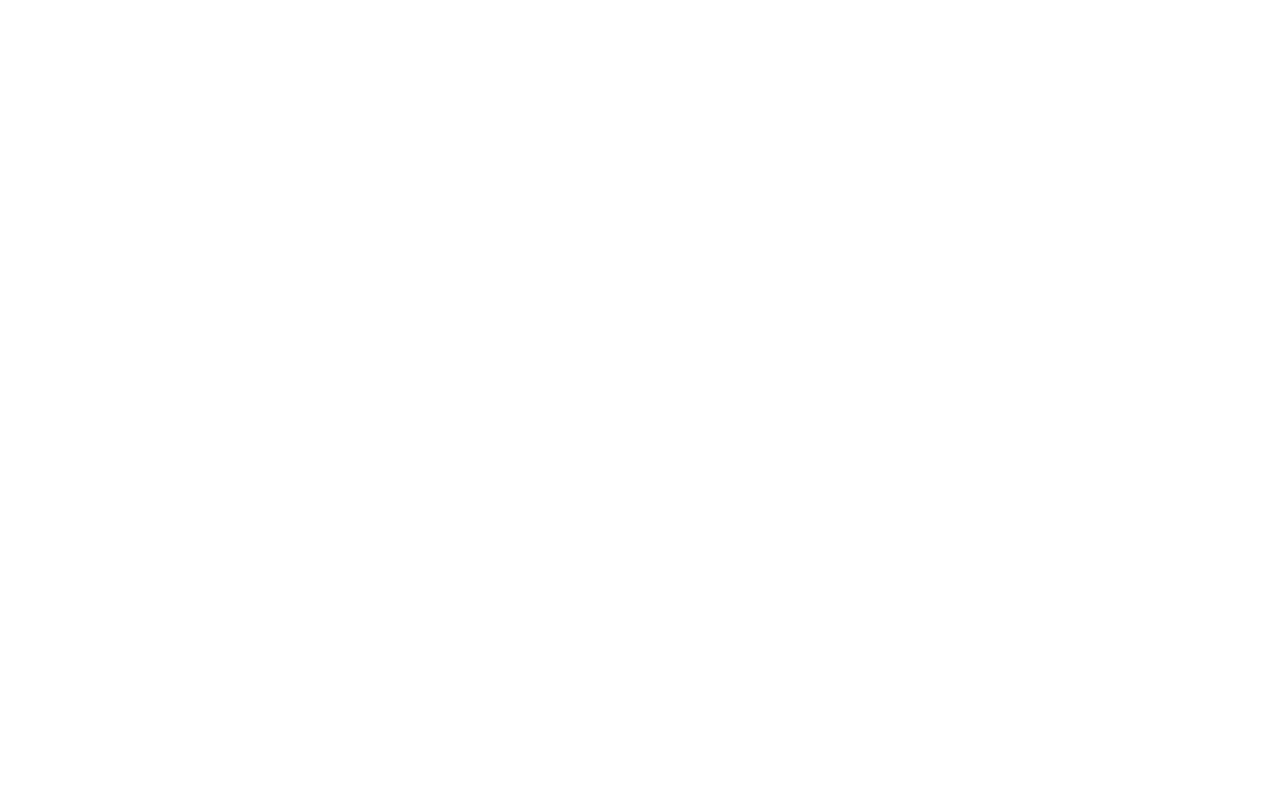
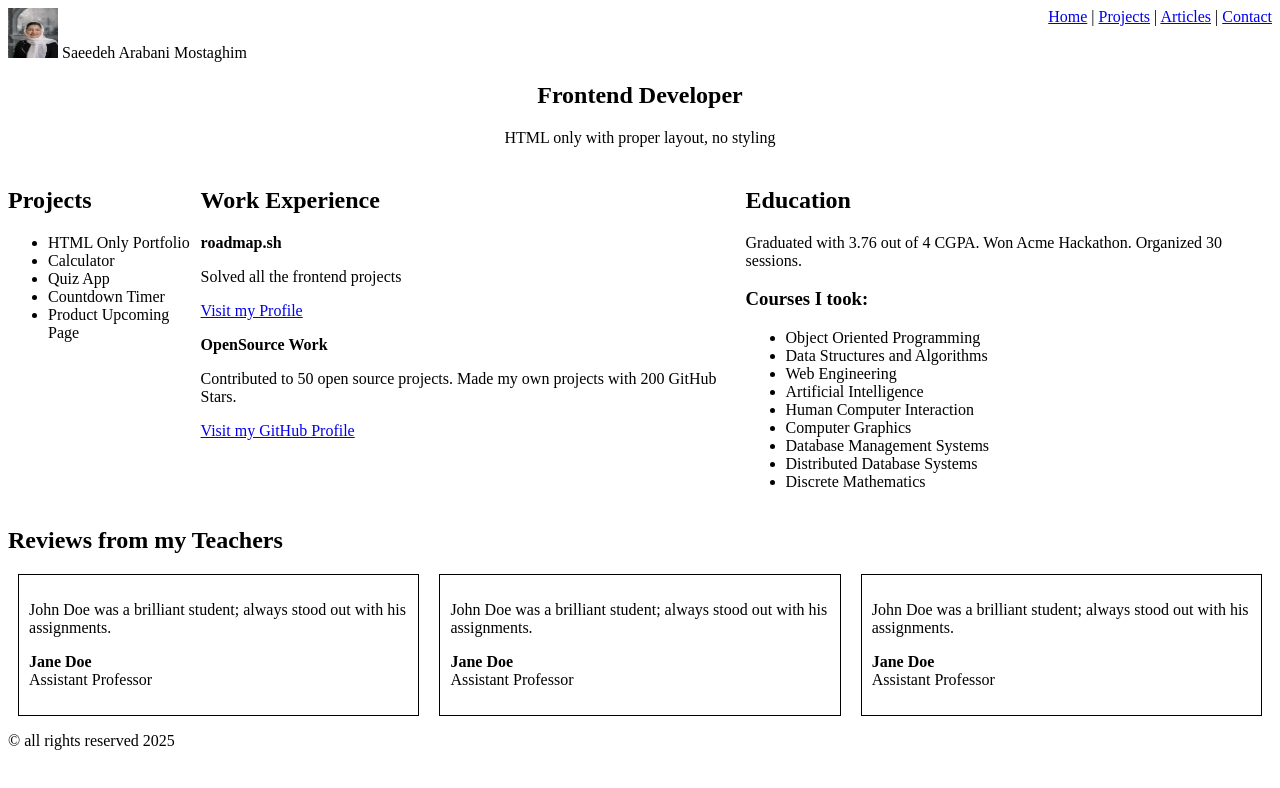
Before and after one commit to SaeedehArabani/RoadMapFront, a plain HTML site: page Basic HTML Website/index.html in a window 1280 px wide. Drawn offline with Linux system fonts and the light colour scheme.

Commit message:
latest changes

```diff
--- a/Basic HTML Website/index.html
+++ b/Basic HTML Website/index.html
@@ -1,10 +1,133 @@
 <!DOCTYPE html>
-<head>
-    <meta charset="UTF-8" />
-    <meta property="og:description" content="learn how to start as a frontend developer to create a basic html file step by step" />
+<head lang="en">
+  <meta charset="UTF-8" />
+  <meta
+    property="og:description"
+    content="learn how to start as a frontend developer to create a basic html file step by step"
+  />
+  <meta property="og:title" content="Frontend Developer Portfolio" />
+  <meta
+    property="og:keywords"
+    content="HTML, CSS, Basic HTML Website, Saedeh Arabani, Saeedeh Arabani Mostaghim, frontend developer, beginner, mid level"
+  />
+  <meta property="og:author" content="Saeedeh Arabani Mostaghim" />
+  <meta
+    property="og:viewport"
+    content="width=device-width, initial-scale=1.0"
+  />
+  <meta
+    property="og:url"
+    content="https://www.linkedin.com/in/saeedeh-arabani/"
+  />
+  <meta property="og:updated_time" content="2024-09-11T00:00:00Z" />
+  <title>Frontend Developer Portfolio</title>
 </head>
 <body>
-    <section class="projects" >
+  <header>
+    <div style="float: left">
+      <img
+        style="width: 50px; height: 50px; background-color: black"
+        src="assets/profile.jpg"
+      />
+      <span>Saeedeh Arabani Mostaghim</span>
+    </div>
+    <nav style="float: right">
+      <a href="index.html">Home</a> | <a href="projects.html">Projects</a> |
+      <a href="articles.html">Articles</a> |
+      <a href="contact.html">Contact</a>
+    </nav>
+    <div style="clear: both"></div>
+  </header>
 
-    </section>
+  <!-- Main Title -->
+  <section style="text-align: center; margin-top: 20px">
+    <h1>Frontend Developer</h1>
+    <p>HTML only with proper layout, no styling</p>
+  </section>
+
+  <!-- Main Content Section -->
+  <section
+    style="display: flex; justify-content: space-around; margin-top: 20px"
+  >
+    <!-- Projects -->
+    <div>
+      <h2>Projects</h2>
+      <ul>
+        <li>HTML Only Portfolio</li>
+        <li>Calculator</li>
+        <li>Quiz App</li>
+        <li>Countdown Timer</li>
+        <li>Product Upcoming Page</li>
+      </ul>
+    </div>
+
+    <!-- Work Experience -->
+    <div>
+      <h2>Work Experience</h2>
+      <p><b>roadmap.sh</b></p>
+      <p>Solved all the frontend projects</p>
+      <a href="https://www.linkedin.com/in/saeedeh-arabani/"
+        >Visit my Profile</a
+      >
+
+      <p><b>OpenSource Work</b></p>
+      <p>
+        Contributed to 50 open source projects. Made my own projects with 200
+        GitHub Stars.
+      </p>
+      <a href="https://github.com/SaeedehArabani">Visit my GitHub Profile</a>
+    </div>
+
+    <!-- Education -->
+    <div>
+      <h2>Education</h2>
+      <p>
+        Graduated with 3.76 out of 4 CGPA. Won Acme Hackathon. Organized 30
+        sessions.
+      </p>
+      <h3>Courses I took:</h3>
+      <ul>
+        <li>Object Oriented Programming</li>
+        <li>Data Structures and Algorithms</li>
+        <li>Web Engineering</li>
+        <li>Artificial Intelligence</li>
+        <li>Human Computer Interaction</li>
+        <li>Computer Graphics</li>
+        <li>Database Management Systems</li>
+        <li>Distributed Database Systems</li>
+        <li>Discrete Mathematics</li>
+      </ul>
+    </div>
+  </section>
+
+  <!-- Reviews -->
+  <section style="margin-top: 20px">
+    <h2>Reviews from my Teachers</h2>
+    <div style="display: flex; justify-content: space-around">
+      <div style="border: 1px solid black; padding: 10px; width: 30%">
+        <p>
+          John Doe was a brilliant student; always stood out with his
+          assignments.
+        </p>
+        <p><b>Jane Doe</b><br />Assistant Professor</p>
+      </div>
+      <div style="border: 1px solid black; padding: 10px; width: 30%">
+        <p>
+          John Doe was a brilliant student; always stood out with his
+          assignments.
+        </p>
+        <p><b>Jane Doe</b><br />Assistant Professor</p>
+      </div>
+      <div style="border: 1px solid black; padding: 10px; width: 30%">
+        <p>
+          John Doe was a brilliant student; always stood out with his
+          assignments.
+        </p>
+        <p><b>Jane Doe</b><br />Assistant Professor</p>
+      </div>
+    </div>
+  </section>
+  <footer>
+    <p>&copy; all rights reserved 2025</p>
+  </footer>
 </body>
```
Also changed, not shown: Basic HTML Website/Articles.html (+49 -0 lines), Basic HTML Website/Contact.html (+49 -0 lines), Basic HTML Website/Home.html (deleted, +0 -6 lines), Basic HTML Website/Projects.html (+58 -0 lines), Basic HTML Website/assets/profile.jpg (added).
